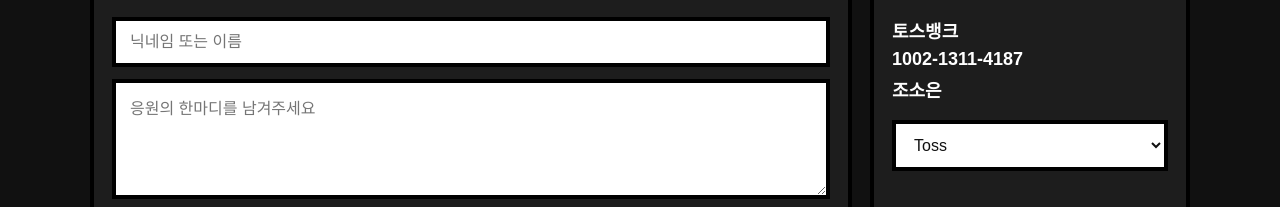
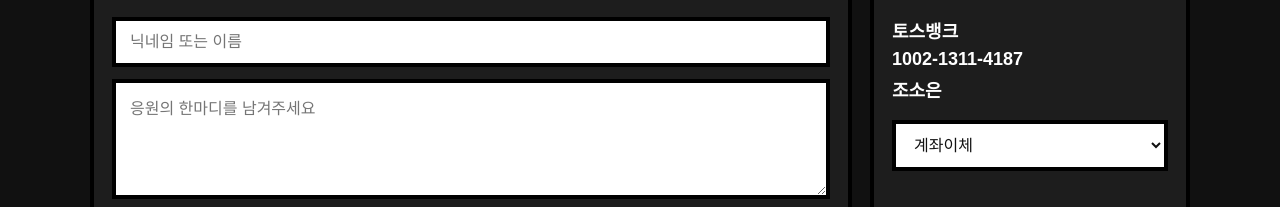
Before and after one commit to zorrmamoo/SOEUN-Movie-Donation, a Next.js app: page / in a window 1280 px wide. Shown: the part 1166-1373 px from the top of the page. Built offline with nearby package versions, Linux system fonts and the light colour scheme; no server answers.

Commit message:
temporarily remove Toss and KakaoPay options

```diff
--- a/app/page.tsx
+++ b/app/page.tsx
@@ -220,7 +220,7 @@ async function makePixelAvatar(file: File): Promise<string> {
 export default function Page() {
   const [amount, setAmount] = useState<number>(0);
   const [amountInput, setAmountInput] = useState<number | null>(null);
-  const [paymentMethod, setPaymentMethod] = useState<PaymentMethod>("toss");
+  const [paymentMethod, setPaymentMethod] = useState<PaymentMethod>("bank-transfer");
   const [isSubmitting, setIsSubmitting] = useState<boolean>(false);
   const [isCheering, setIsCheering] = useState<boolean>(false);
   const [showBanner, setShowBanner] = useState<boolean>(false);
@@ -641,8 +641,6 @@ export default function Page() {
               onChange={(e) => setPaymentMethod(e.target.value as PaymentMethod)}
             >
               <option value="bank-transfer">계좌이체</option>
-              <option value="toss">Toss</option>
-              <option value="kakaopay">KakaoPay</option>
             </select>
 
             <div className="donate-grid">
```
